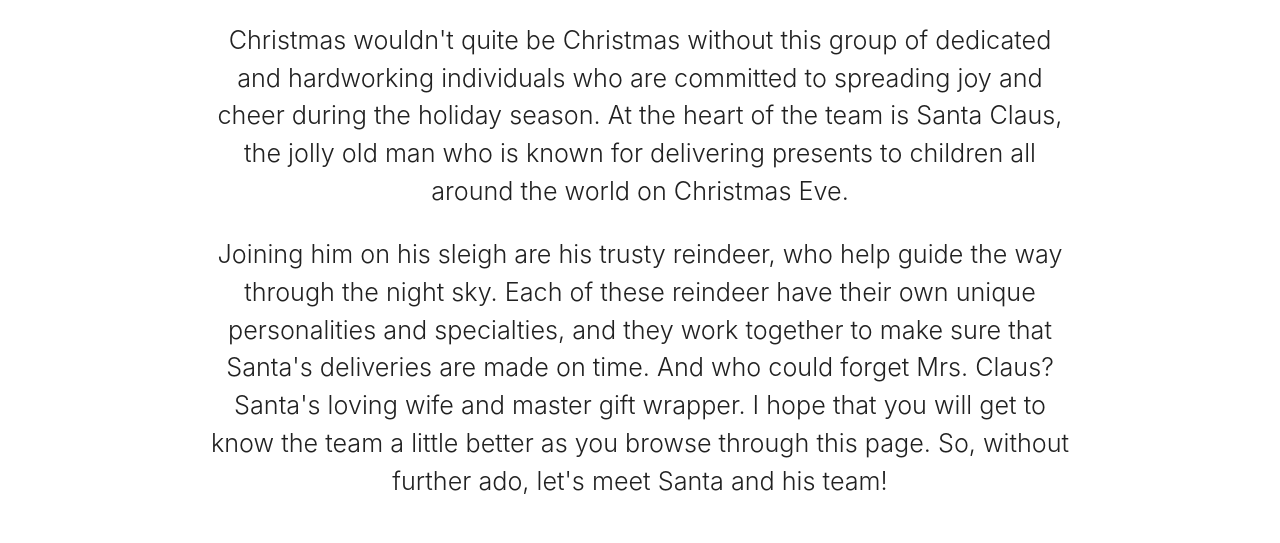
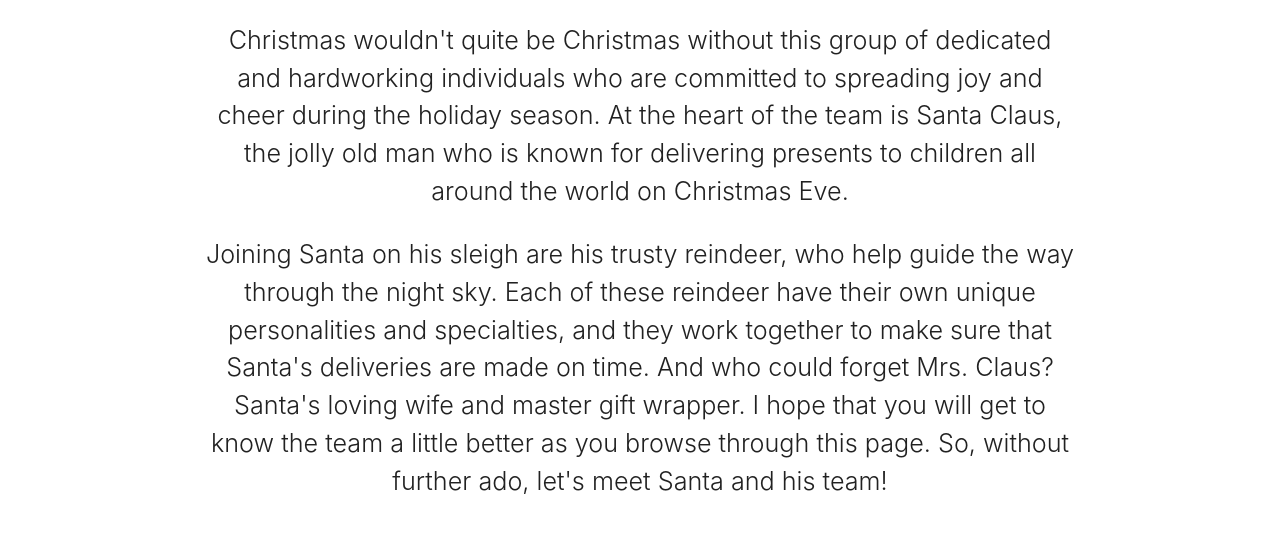
Before and after one commit to adamgilroy22/christmas-2022, a plain HTML site: page meet-the-team.html in a window 1280 px wide. Shown: the part 183-726 px from the top of the page. Drawn offline with nearby package versions, Linux system fonts and the light colour scheme.

Commit message:
Change text on mtt page

```diff
--- a/meet-the-team.html
+++ b/meet-the-team.html
@@ -56,7 +56,7 @@
                         all around the world on Christmas Eve.
                     </p>
                     <p>
-                        Joining him on his sleigh are his trusty reindeer, who
+                        Joining Santa on his sleigh are his trusty reindeer, who
                         help guide the way through the night sky. Each of these reindeer have their own unique
                         personalities and specialties, and they work together to make sure that Santa's deliveries are
                         made on time. And who could forget Mrs. Claus? Santa's loving wife and master gift wrapper. I
```
